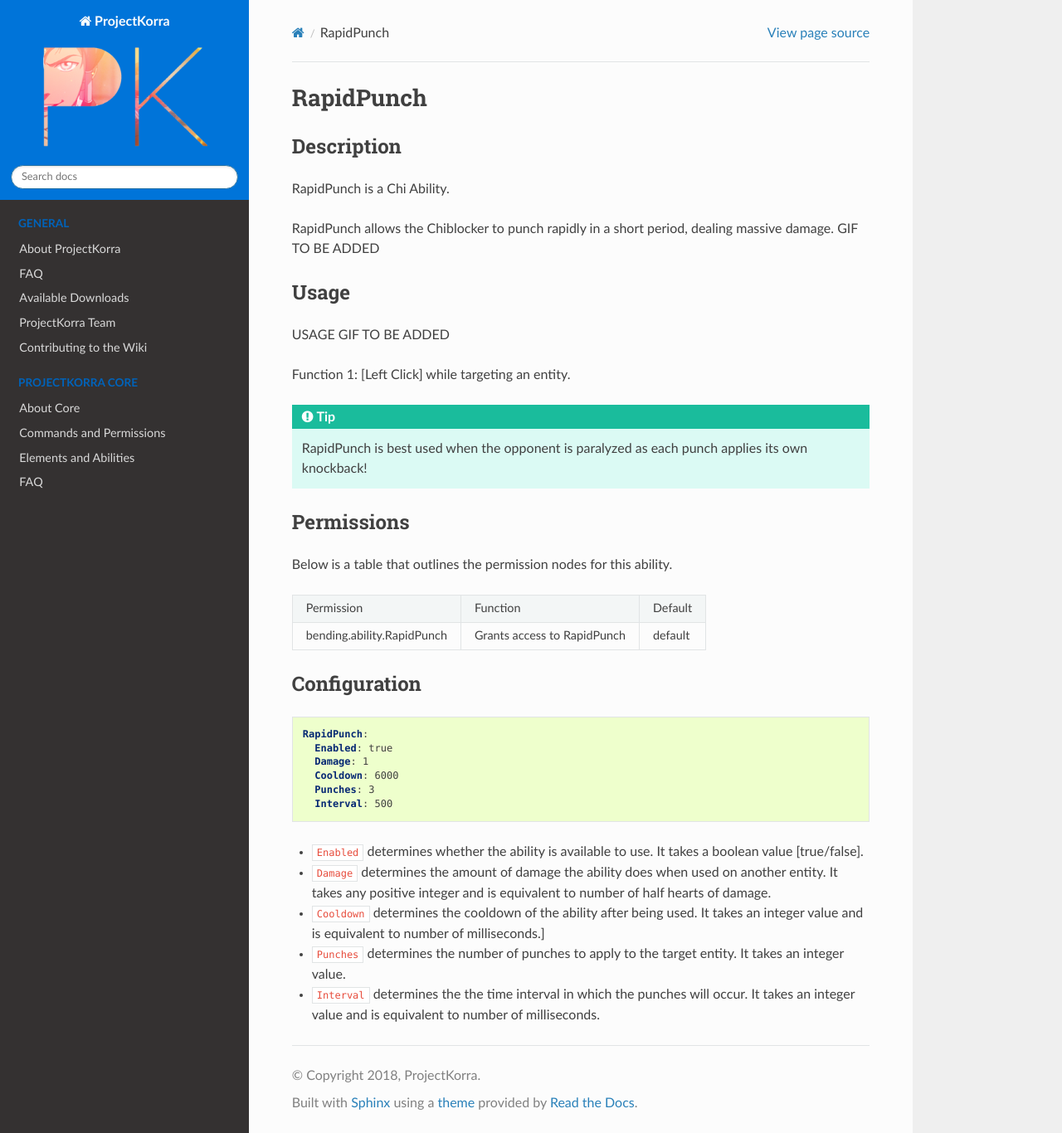
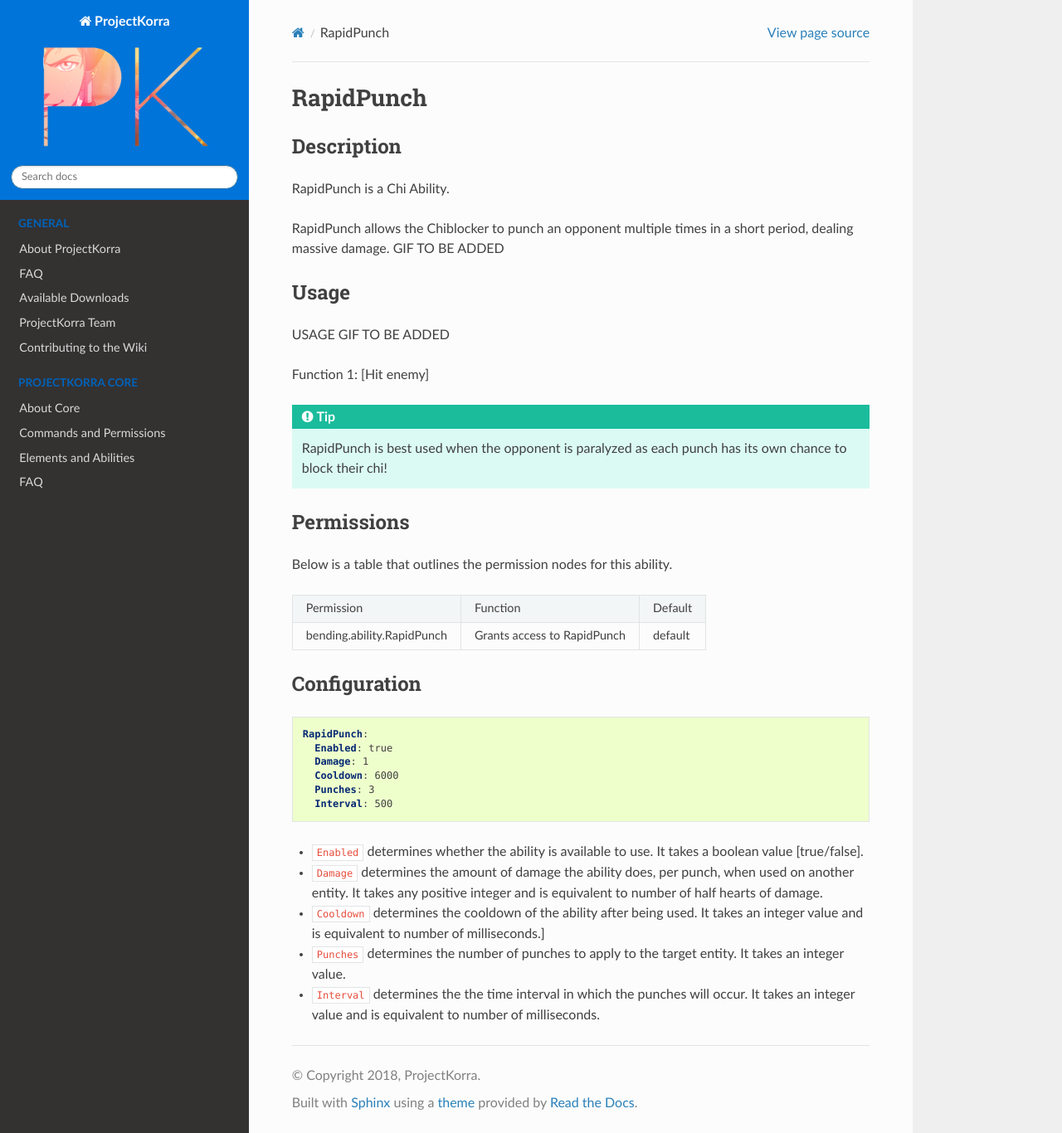
Before and after one commit to ProjectKorra/ProjectKorraWiki, a Sphinx documentation site: the page built from source/pkcore/abilitypages/chi/rapidpunch.rst, in a window 1280 px wide and 1366 px high. Shown: the whole window at 83% size. Built offline with Sphinx 7.4.7 and the Read the Docs theme 2.0.0, drawn with Linux system fonts in a browser that asks for light colours.

Commit message:
Update rapidpunch.rst

```diff
--- a/source/pkcore/abilitypages/chi/rapidpunch.rst
+++ b/source/pkcore/abilitypages/chi/rapidpunch.rst
@@ -8,7 +8,7 @@
 
 RapidPunch is a Chi Ability.
 
-RapidPunch allows the Chiblocker to punch rapidly in a short period, dealing massive damage. GIF TO BE ADDED
+RapidPunch allows the Chiblocker to punch an opponent multiple times in a short period, dealing massive damage. GIF TO BE ADDED
 
 
 Usage
@@ -16,10 +16,10 @@
 
 USAGE GIF TO BE ADDED
 
-Function 1: [Left Click] while targeting an entity.
+Function 1: [Hit enemy]
 
 
-.. tip:: RapidPunch is best used when the opponent is paralyzed as each punch applies its own knockback!
+.. tip:: RapidPunch is best used when the opponent is paralyzed as each punch has its own chance to block their chi!
 
 
 Permissions
@@ -48,7 +48,7 @@
       Interval: 500
 
 * ``Enabled`` determines whether the ability is available to use. It takes a boolean value [true/false].
-* ``Damage`` determines the amount of damage the ability does when used on another entity. It takes any positive integer and is equivalent to number of half hearts of damage.
+* ``Damage`` determines the amount of damage the ability does, per punch, when used on another entity. It takes any positive integer and is equivalent to number of half hearts of damage.
 * ``Cooldown`` determines the cooldown of the ability after being used. It takes an integer value and is equivalent to number of milliseconds.]
 * ``Punches`` determines the number of punches to apply to the target entity. It takes an integer value.
 * ``Interval`` determines the the time interval in which the punches will occur. It takes an integer value and is equivalent to number of milliseconds.
```
